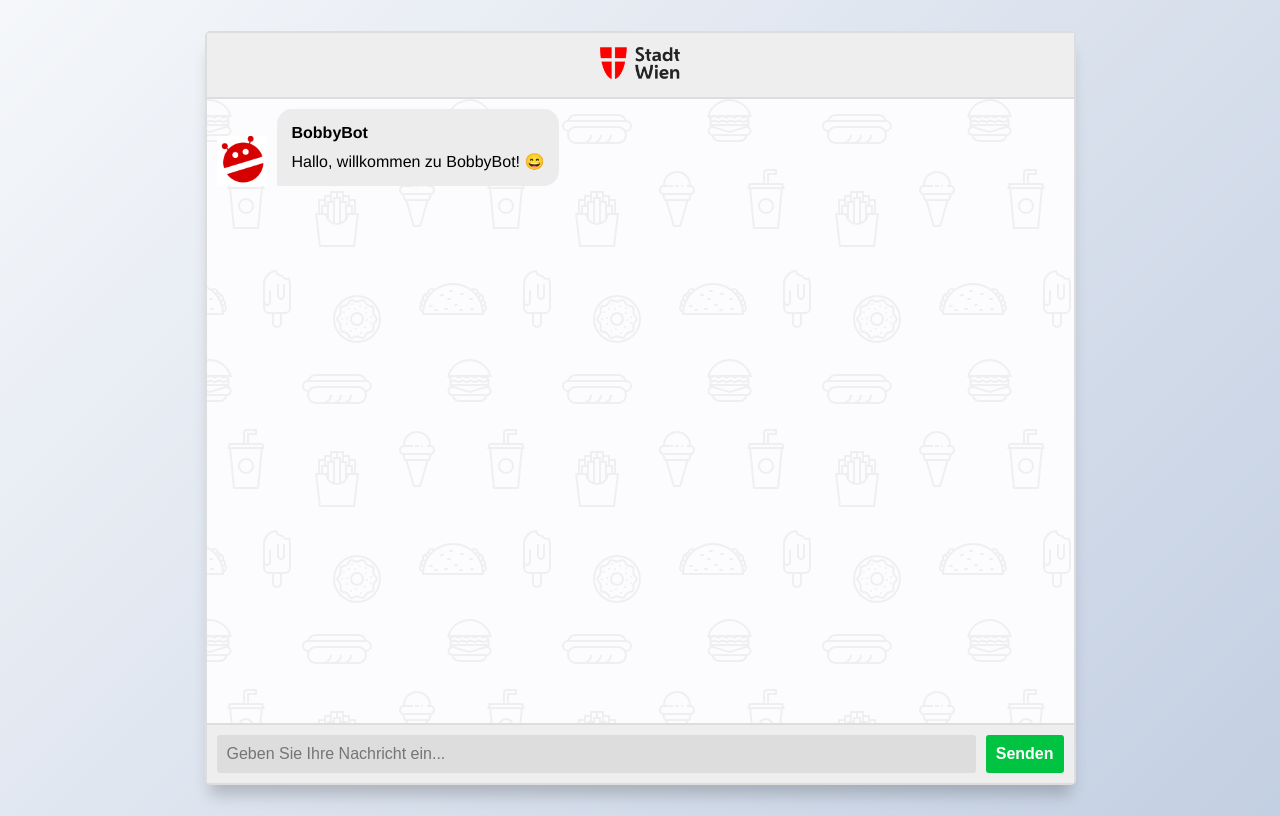
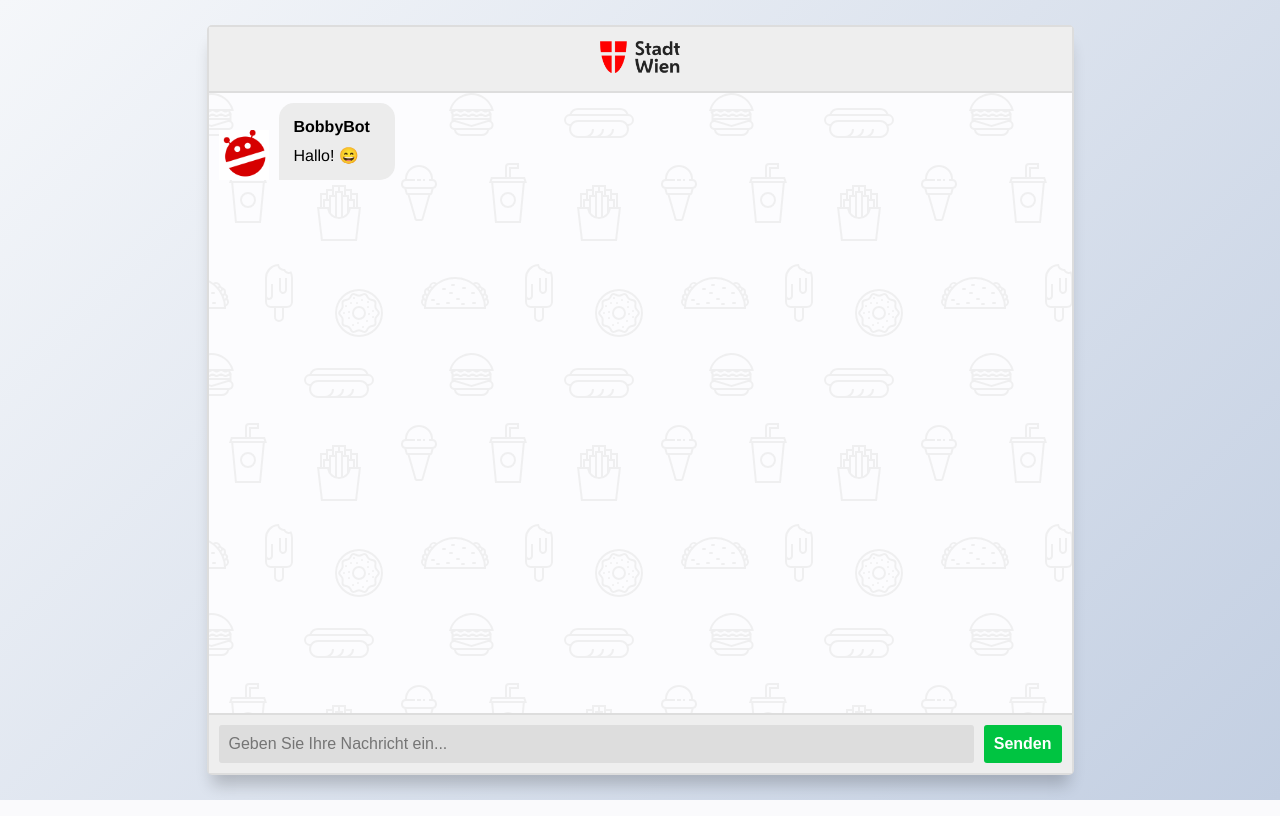
Before and after one commit to leobowenwang/ChatBot, a Flask app: page / in a window 1280 px wide. Run offline with Flask 2, Linux system fonts and the light colour scheme; some libraries are stand-ins or nearby versions.

Commit message:
Fixed Typo

```diff
--- a/static/styles/style.css
+++ b/static/styles/style.css
@@ -8,7 +8,7 @@
 
 html {
   box-sizing: border-box;
-}`
+}
 
 *,
 *:before,
--- a/templates/index.html
+++ b/templates/index.html
@@ -33,7 +33,7 @@
           </div>
 
           <div class="msg-text">
-            Hallo, willkommen zu BobbyBot! 😄
+            Hallo! 😄
           </div>
         </div>
       </div>
@@ -57,7 +57,7 @@
     // Icons made by Freepik from www.flaticon.com
     const BOT_IMG = "/static/img/wienbot.png";
     const PERSON_IMG = "https://image.flaticon.com/icons/svg/145/145867.svg";
-    const BOT_NAME = "Bobby";
+    const BOT_NAME = "BobbyBot";
     const PERSON_NAME = "Benutzer";
 
     msgerForm.addEventListener("submit", event => {
```
